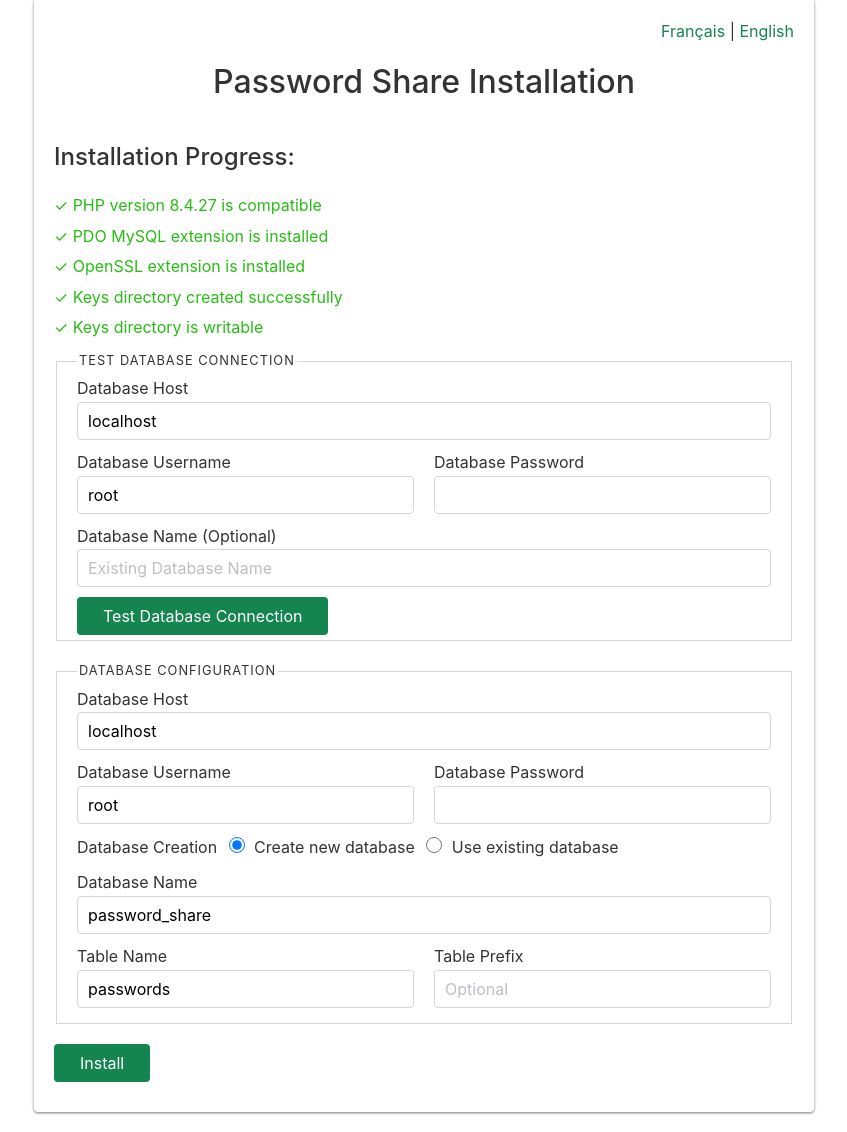
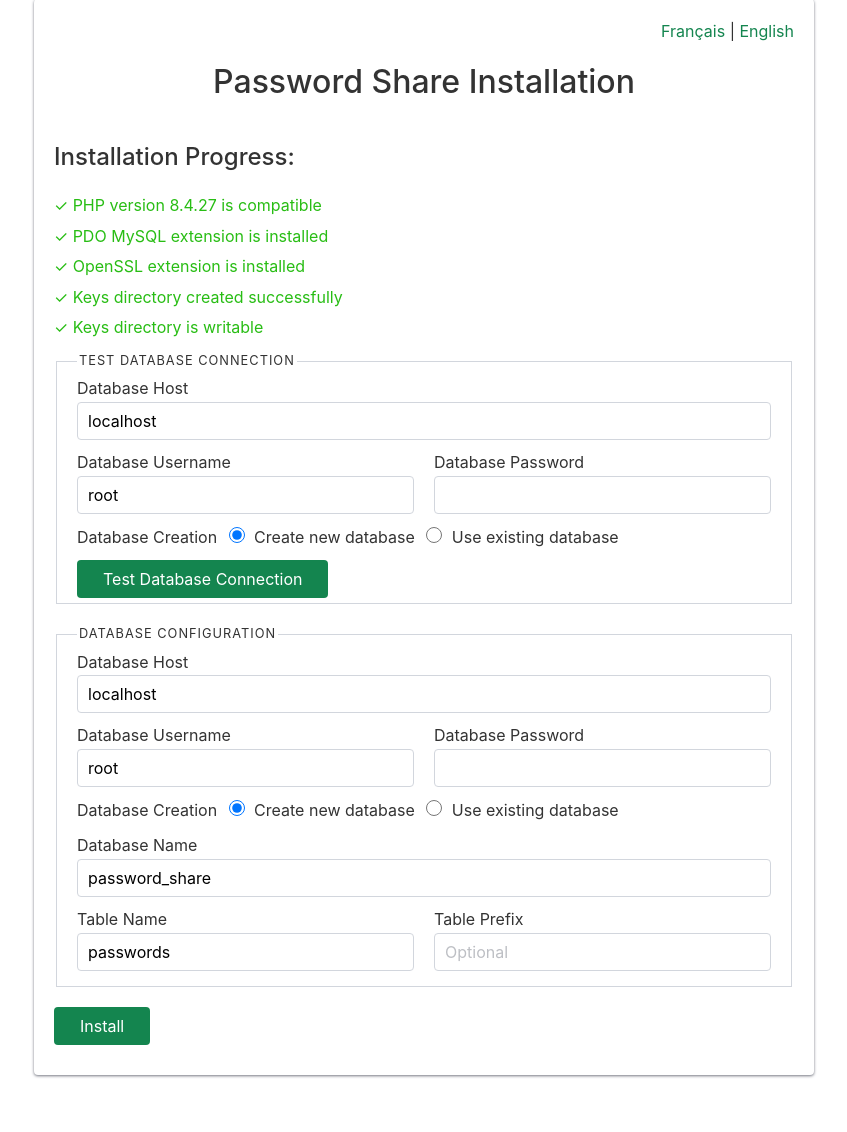
Before and after one commit to abda11ah/passmush, a PHP site: page /install.php in a window 1280 px wide. Shown: the part 21-1153 px from the top of the page, without its empty margins (216-1063 px from the left). After the commit the page ends 1099 px from the top, so only its background shows below. Run offline with PHP 8.4, Linux system fonts and the light colour scheme.

Commit message:
dbprefix tmp

```diff
--- a/config.inc.php
+++ b/config.inc.php
@@ -1,6 +1,7 @@
 <?php
 // Database configuration
-define('DBHOST', 'localhost');
-define('DBNAME', 'pas_share');
+define('DBHOST', '127.0.0.1');
+define('DBNAME', '_share');
 define('DBUSER', 'root');
 define('DBPASS', '0000');
+define('DBTABLE_PREFIX', ''); // Optional table prefix
--- a/create.php
+++ b/create.php
@@ -58,8 +58,9 @@ if ($_SERVER['REQUEST_METHOD'] === 'POST') {
     // Calculate expiration timestamp
     $expiration = time() + ($expires * 3600);
 
-    // Store only the encrypted password
-    $stmt = $pdo->prepare("INSERT INTO passwords (id, data, expires_at, view_limit, created_at) VALUES (?, ?, ?, ?, ?)");
+    // Store the encrypted data
+    $table = DBTABLE_PREFIX . 'passwords';
+    $stmt = $pdo->prepare("INSERT INTO {$table} (id, data, expires_at, view_limit, created_at) VALUES (?, ?, ?, ?, ?)");
     $stmt->execute([$id, $encrypted, $expiration, $view_limit, time()]);
 
     $http = ((!empty($_SERVER['HTTPS']) && $_SERVER['HTTPS'] !== 'off') ? 'https://' : 'http://');
--- a/destroy.php
+++ b/destroy.php
@@ -9,7 +9,8 @@ if ($_SERVER['REQUEST_METHOD'] !== 'POST' || !isset($_POST['id'])) {
 }
 
 try {
-    $stmt = $pdo->prepare("DELETE FROM passwords WHERE id = ?");
+    $table = DBTABLE_PREFIX . 'passwords';
+    $stmt = $pdo->prepare("DELETE FROM {$table} WHERE id = ?");
     $success = $stmt->execute([$_POST['id']]);
     echo json_encode(['success' => $success]);
 } catch (Exception $e) {
--- a/install.php
+++ b/install.php
@@ -33,7 +33,7 @@ class Installer {
                      ->createDatabase()
                      ->createTables();
 
-                if (empty($this->errors)) {
+                if (!$this->hasErrors()) {
                     $_SESSION['install_messages'] = $this->messages;
                     header('Location: install_success.php');
                     exit;
@@ -66,12 +66,12 @@ class Installer {
             );
             $pdo->setAttribute(PDO::ATTR_ERRMODE, PDO::ERRMODE_EXCEPTION);
 
-            // If testing with existing database, check if it exists
-            if (isset($_POST['db_name']) && !empty($_POST['db_name'])) {
-                $stmt = $pdo->query("SHOW DATABASES LIKE '{$_POST['db_name']}'");
-                if ($stmt->rowCount() > 0) {
-                    $this->messages[] = "✓ " . __('db_exists');
-                } else {
+            // If testing connection with existing database
+            if ($_POST['db_create'] === 'existing' && !empty($_POST['existing_db_name'])) {
+                try {
+                    $pdo->query("USE " . $pdo->quote($_POST['existing_db_name']));
+                    $this->messages[] = "✓ " . __('db_connected');
+                } catch (PDOException $e) {
                     $this->errors[] = "✗ " . __('db_not_exists');
                     return;
                 }
@@ -87,9 +87,10 @@ class Installer {
         $config = "<?php\n";
         $config .= "// Database configuration\n";
         $config .= "define('DBHOST', '" . addslashes($_POST['db_host']) . "');\n";
-        $config .= "define('DBNAME', '" . addslashes($_POST['db_name']) . "');\n";
+        $config .= "define('DBNAME', '" . addslashes($_POST['db_create'] === 'existing' ? $_POST['existing_db_name'] : $_POST['db_name']) . "');\n";
         $config .= "define('DBUSER', '" . addslashes($_POST['db_user']) . "');\n";
         $config .= "define('DBPASS', '" . addslashes($_POST['db_pass']) . "');\n";
+        $config .= "define('DBTABLE_PREFIX', '" . addslashes($_POST['table_prefix']) . "'); // Optional table prefix\n";
 
         if (file_put_contents('config.inc.php', $config) === false) {
             $this->errors[] = "✗ " . __('config_write_error');
@@ -150,10 +151,10 @@ class Installer {
                            DEFAULT COLLATE utf8mb4_unicode_ci");
                 $this->messages[] = "✓ " . __('db_created');
             } else {
-                // Verify the existing database is accessible
-                $dbname = $_POST['db_name'];
-                $pdo->exec("USE `$dbname`");
-                $this->messages[] = "✓ " . __('db_connected');
+                // Verify existing database is accessible
+                $dbname = $_POST['existing_db_name'];
+                $pdo->query("USE `$dbname`");
+                $this->messages[] = "✓ " . __('db_exists');
             }
         } catch (PDOException $e) {
             $this->errors[] = "✗ " . __('db_error', $e->getMessage());
@@ -164,15 +165,16 @@ class Installer {
 
     private function createTables() {
         try {
+            $dbname = $_POST['db_create'] === 'existing' ? $_POST['existing_db_name'] : $_POST['db_name'];
             $pdo = new PDO(
-                "mysql:host={$_POST['db_host']};dbname={$_POST['db_name']}",
+                "mysql:host={$_POST['db_host']};dbname=$dbname",
                 $_POST['db_user'],
                 $_POST['db_pass']
             );
             $pdo->setAttribute(PDO::ATTR_ERRMODE, PDO::ERRMODE_EXCEPTION);
 
             $prefix = $_POST['table_prefix'];
-            $tableName = $prefix . $_POST['table_name'];
+            $tableName = $prefix . 'passwords';
 
             $pdo->exec("CREATE TABLE IF NOT EXISTS `$tableName` (
                 id VARCHAR(32) PRIMARY KEY,
@@ -189,6 +191,10 @@ class Installer {
         }
 
         return $this;
+    }
+
+    private function hasErrors() {
+        return !empty($this->errors);
     }
 
     private function displayForm() {
@@ -296,8 +302,23 @@ class Installer {
                             </div>
                             <div class="row">
                                 <div class="col">
-                                    <label for="test_db"><?php echo __('db_name'); ?> (<?php echo __('optional'); ?>)</label>
-                                    <input type="text" id="test_db" name="db_name" placeholder="<?php echo __('existing_db_name'); ?>">
+                                    <label><?php echo __('db_create_type'); ?></label>
+                                    <label>
+                                        <input type="radio" name="db_create" value="new" checked onchange="toggleDatabaseFields()">
+                                        <?php echo __('db_create_new'); ?>
+                                    </label>
+                                    <label>
+                                        <input type="radio" name="db_create" value="existing" onchange="toggleDatabaseFields()">
+                                        <?php echo __('db_use_existing'); ?>
+                                    </label>
+                                </div>
+                            </div>
+                            <div id="existing-db-fields" class="hidden">
+                                <div class="row">
+                                    <div class="col">
+                                        <label for="existing_db_name"><?php echo __('existing_db_name'); ?></label>
+                                        <input type="text" id="existing_db_name" name="existing_db_name" placeholder="<?php echo __('enter_existing_db'); ?>">
+                                    </div>
                                 </div>
                             </div>
                             <button type="submit" name="test_connection" class="button"><?php echo __('test_connection'); ?></button>
@@ -340,8 +361,8 @@ class Installer {
                             <div id="new-db-fields">
                                 <div class="row">
                                     <div class="col">
-                                        <label for="new_db_name"><?php echo __('db_name'); ?></label>
-                                        <input type="text" id="new_db_name" name="db_name" value="password_share">
+                                        <label for="db_name"><?php echo __('db_name'); ?></label>
+                                        <input type="text" id="db_name" name="db_name" value="password_share" required>
                                     </div>
                                 </div>
                             </div>
@@ -349,7 +370,7 @@ class Installer {
                                 <div class="row">
                                     <div class="col">
                                         <label for="existing_db_name"><?php echo __('existing_db_name'); ?></label>
-                                        <input type="text" id="existing_db_name" name="db_name" placeholder="<?php echo __('enter_existing_db'); ?>">
+                                        <input type="text" id="existing_db_name" name="existing_db_name" placeholder="<?php echo __('enter_existing_db'); ?>">
                                     </div>
                                 </div>
                             </div>
@@ -381,3 +402,4 @@ class Installer {
 
 $installer = new Installer();
 $installer->run();
+?>
--- a/view.php
+++ b/view.php
@@ -53,7 +53,8 @@ if (!isset($_GET['id'])) {
 
 $id = $_GET['id'];
 $current_time = time();
-$stmt = $pdo->prepare("SELECT * FROM passwords WHERE id = ? AND expires_at > ?");
+$table = DBTABLE_PREFIX . 'passwords';
+$stmt = $pdo->prepare("SELECT * FROM {$table} WHERE id = ? AND expires_at > ?");
 $stmt->execute([$id, $current_time]);
 $row = $stmt->fetch();
 
@@ -62,7 +63,7 @@ if (!$row) {
 } elseif ($row['view_limit'] > 0 && $row['view_count'] >= $row['view_limit']) {
     $error = __('max_views_reached');
 } else {
-    $stmt = $pdo->prepare("UPDATE passwords SET view_count = view_count + 1 WHERE id = ?");
+    $stmt = $pdo->prepare("UPDATE {$table} SET view_count = view_count + 1 WHERE id = ?");
     $stmt->execute([$id]);
     $row['view_count']++;
 }
```
